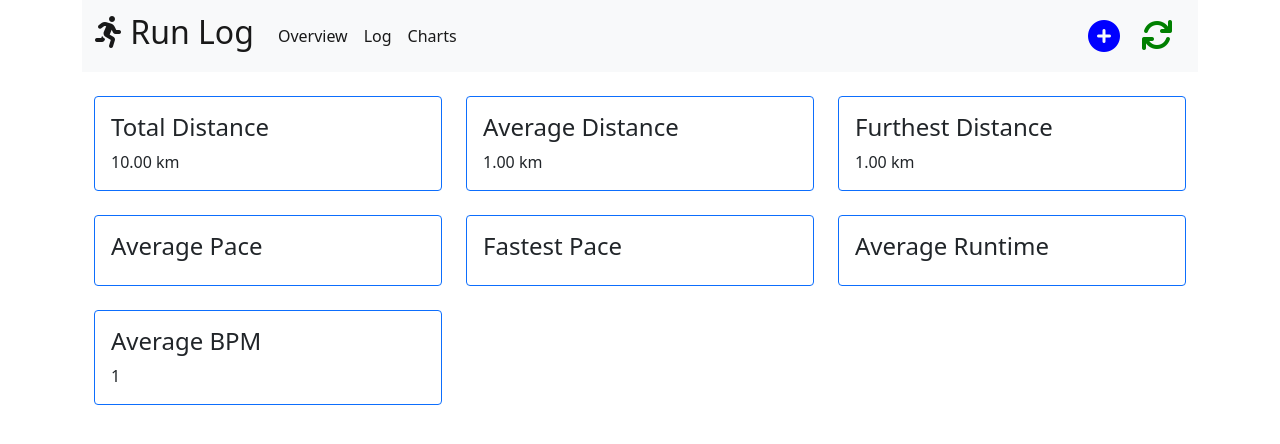
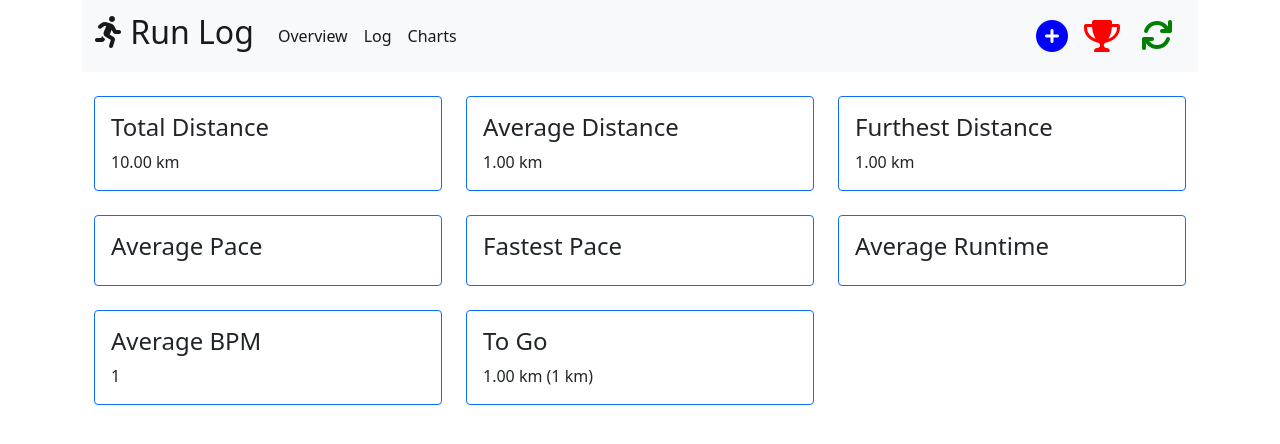
Before and after one commit to LauriJL/RunLog, a Django app: page / in a window 1280 px wide. Shown: the top 444 px of the page. Run offline with Django 3.2, Linux system fonts and the light colour scheme; tables that the repository leaves empty hold one stand-in row (values such as "Sample post").

Commit message:
Changes related to goal addition

```diff
--- a/RunLog/models.py
+++ b/RunLog/models.py
@@ -22,6 +22,8 @@ class RunTotalsModel(models.Model):
     fastest_pace = models.DurationField()
     average_bpm = models.IntegerField()
     average_runtime = models.DurationField()
+    goal = models.IntegerField()
+    togo = models.DecimalField(max_digits=5, decimal_places=2)
 
     class Meta:
         db_table = "totals"
--- a/RunLog/settings.py
+++ b/RunLog/settings.py
@@ -65,7 +65,7 @@ DATABASES = {
         'ENGINE': 'django.db.backends.postgresql',
         'NAME': 'RunDB',
         'USER': 'postgres',
-        'PASSWORD': 'postgres',
+        'PASSWORD': 'Fawad4F8ka',
         'HOST': '127.0.0.1',
         'PORT': '5433',
     }
--- a/RunLog/urls.py
+++ b/RunLog/urls.py
@@ -11,6 +11,9 @@ urlpatterns = [
     path('edit/<id>', views.editRun, name="editRun"),
     path('update/<id>', views.updateRun, name="updateRun"),
     path('delete/<id>/', views.deleteRun, name="deleteRun"),
+    path('goal', views.goal, name='goal'),
+    #path('toGo', views.goal, name='toGo'),
+    path('addGoal', views.addGoal, name='addGoal'),
     path('charts', views.charts, name='charts'),
     path('bpm', views.bpm, name='bpm'),
     path('pace', views.pace, name='pace'),
--- a/RunLog/views.py
+++ b/RunLog/views.py
@@ -75,6 +75,24 @@ def deleteRun(request, id):
     return redirect('showLog')
 
 
+def goal(request):
+    #showall = RunTotalsModel.objects.all()
+    # return render(request, 'goal.html', {"goal": showall}, {})
+    showall = RunTotalsModel.objects.all()
+    return render(request, 'goal.html', {"dataTotals": showall})
+
+
+def addGoal(request):
+    if request.method == 'POST':
+        goal = request.POST['goal']
+
+    RunTotalsModel.objects.create(
+        goal=goal
+    )
+
+    return render(request, 'addGoal.html')
+
+
 def charts(request):
     return render(request, 'charts.html')
 
--- a/templates/base.html
+++ b/templates/base.html
@@ -35,6 +35,10 @@
             <li>
                 <div class="btn-nav"><a class="nav-link active" aria-current="page" href="#addRunModal" role="button" class="btn btn-link" data-bs-toggle="modal"><i title="Add Run" style="color:blue;" class="fas fa-solid fa-circle-plus fa-2xl"></i></a>
                 </div>
+            </li>
+            <li>
+              <div class="btn-nav"><a class="nav-link active" aria-current="page" href="{% url 'goal' %}" role="button" class="btn btn-link"><i title="Add or Edit Goal" style="color:red;" class="fas fa-light fa-trophy fa-2xl"></i></a>
+              </div>
             </li>
             <li>
               <div>
--- a/templates/totals.html
+++ b/templates/totals.html
@@ -7,7 +7,7 @@
     function refreshPage(){
         window.location.reload();
         }
-    </script>
+</script>
 <div>
     <br />
     {% for total in dataTotals %}
@@ -68,6 +68,15 @@
                 </div>
             </div>
         </div>
+        <div class="col">
+            <div class="card border border-primary">
+                <div class="card-body">
+                    <h4 class="card-title">To Go</h4>
+                    <p class="card-text">{{total.togo}} km ({{total.goal}} km)</p>
+                </div>
+            </div>
+        </div>
+
     </div>
     {% endfor %}
     <div id="addRunModal" class="modal fade" tabindex="-1">
```
Also changed, not shown: RunLog/migrations/0001_initial.py, RunLog/migrations/0002_auto_20220315_1212.py (deleted).
